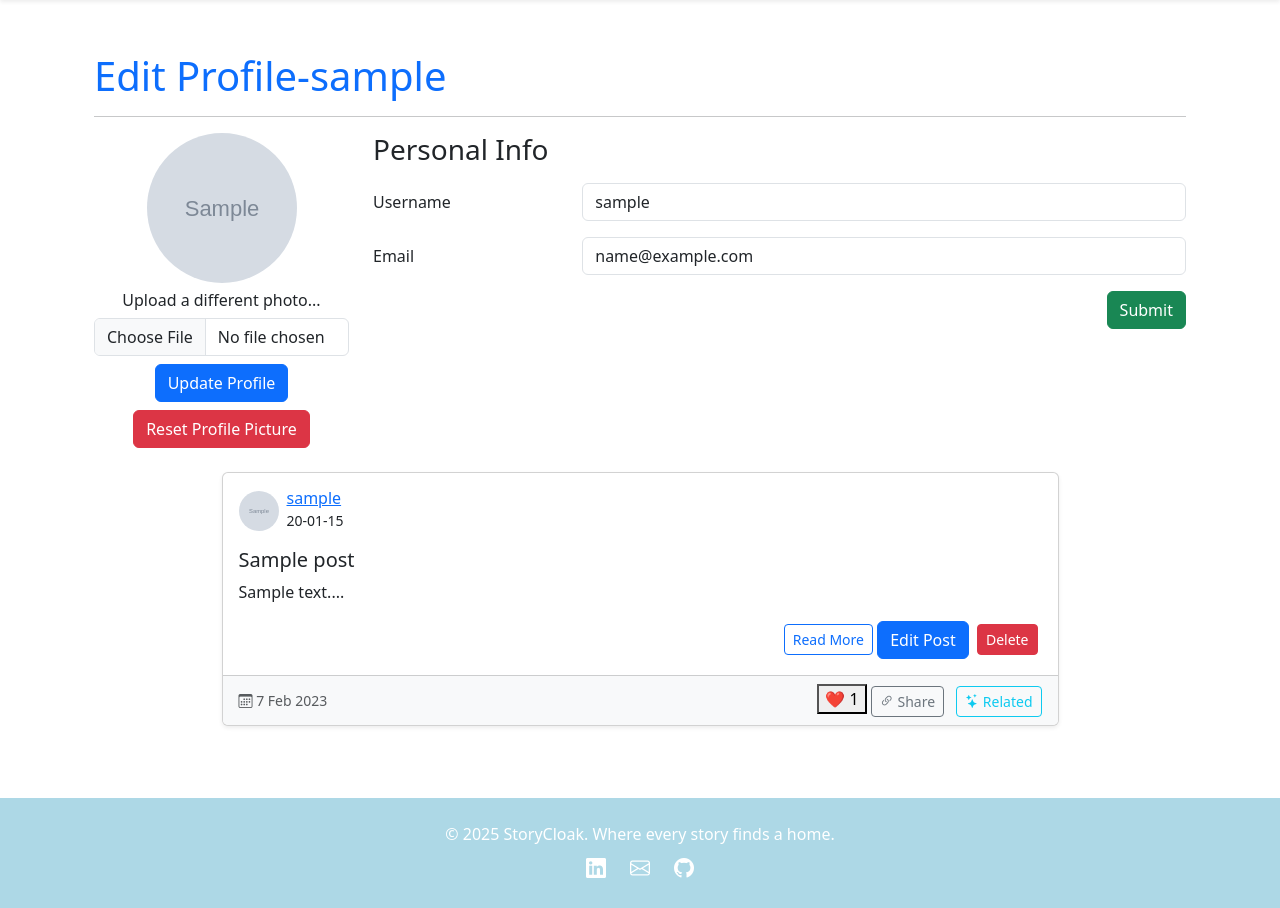
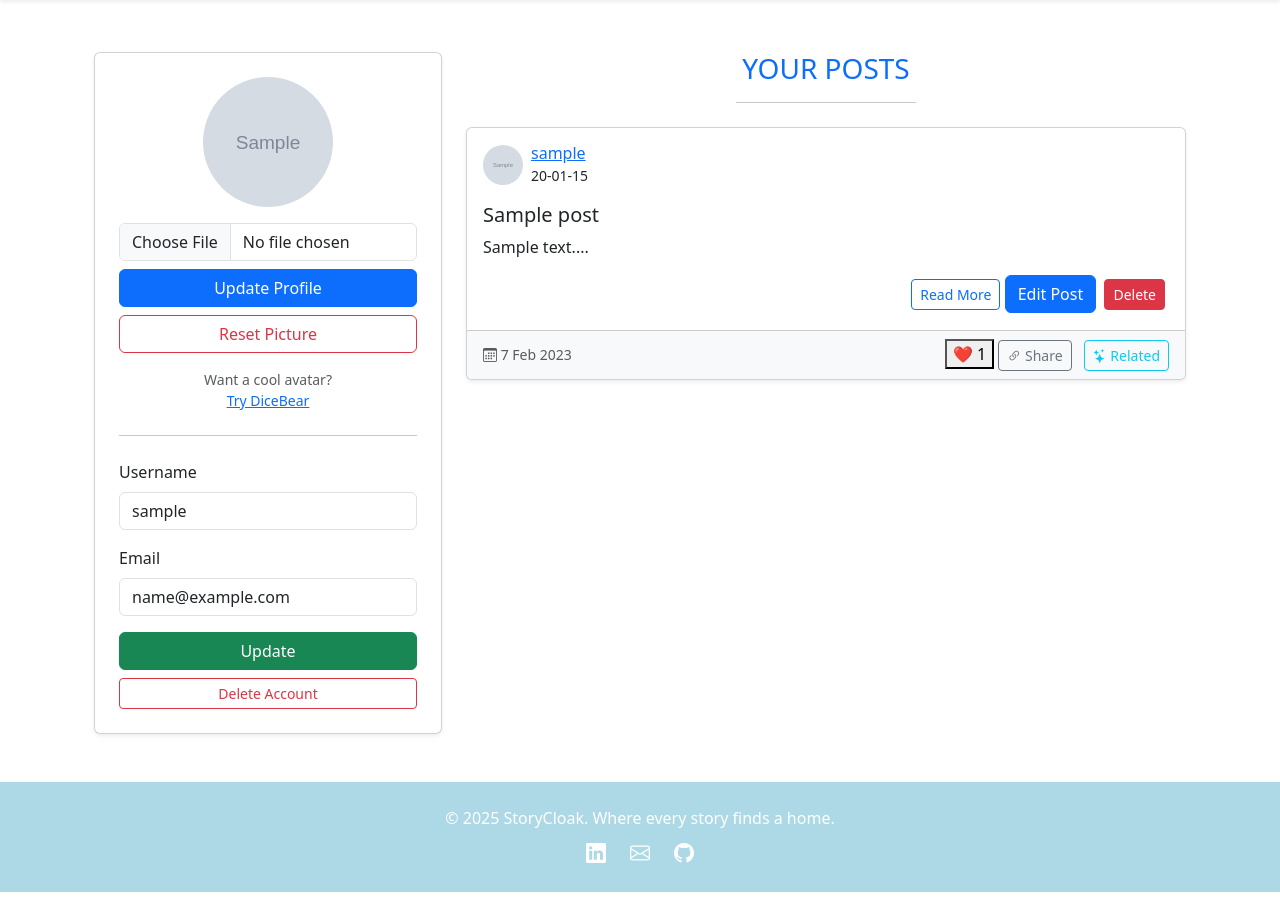
Before and after one commit to pavithapari/StoryCloak, a Flask app: page /profile in a window 1280 px wide. Shown: the part 56-964 px from the top of the page. Run offline with Flask 3, Linux system fonts and the light colour scheme; a user stored in the database is signed in; tables that the repository leaves empty hold one stand-in row (values such as "Sample post"); grey boxes marked "Sample" are stand-in pictures; some libraries are stand-ins or nearby versions.

Commit message:
Changed the ui completely

```diff
--- a/app/templates/profile.html
+++ b/app/templates/profile.html
@@ -1,93 +1,120 @@
 {% extends "base.html" %}
-{% block title %} Profile Page {% endblock %}
+{% block title %}Profile Page{% endblock %}
 {% block content %}
 
 <div class="container mt-5">
-  <h1 class="text-primary">Edit Profile-{{ user.username }}</h1>
-  <hr>
+  <div class="row g-4 flex-column flex-lg-row">
 
-  <div class="row">
-    <!-- Profile picture column -->
-    <div class="col-md-3 text-center">
-    <img src="{{ url_for('static', filename=user.profile_picture) }}" class="rounded-circle img-fluid" style="width: 150px; height: 150px;" alt="avatar">
-      <h6 class="mt-2">Upload a different photo...</h6>
+    <!-- Profile Card: Sticky on scroll -->
+    <div class="col-lg-4">
+      <div class="position-sticky" style="top: 80px;">
+        <div class="card shadow-sm p-4">
+          <div class="text-center mb-3">
+            <img src="{{ url_for('static', filename=user.profile_picture) }}"
+                 class="rounded-circle img-fluid"
+                 style="width: 130px; height: 130px;" alt="avatar">
+          </div>
+
+          <!-- Upload Form -->
           <form method="POST" enctype="multipart/form-data" action="{{ url_for('users.upload_profile_picture') }}">
             {{ form.csrf_token }}
             {{ form.profile_picture(class="form-control mb-2") }}
-        {{ form.submit_profile(class="btn btn-primary") }}
+            {{ form.submit_profile(class="btn btn-primary w-100 mb-2") }}
           </form>
+
+          <!-- Reset Button -->
           <form method="POST" action="{{ url_for('users.reset_profile_picture') }}">
             {{ form.csrf_token }}
-        <button type="submit" class="btn btn-danger mt-2" id="liveToastBtn">Reset Profile Picture</button>
-        <div class="toast-container position-fixed bottom-0 end-0 p-3">
-        <div id="liveToast" class="toast" role="alert" aria-live="assertive" aria-atomic="true">
-          <div class="toast-header">
-            <strong class="me-auto">Information</strong>
-            <button type="button" class="btn-close" data-bs-dismiss="toast" aria-label="Close"></button>
-          </div>
-          <div class="toast-body">
-            You can get various avatars from this website <a href="https://www.dicebear.com/playground/">DiceBear</a>
-          </div>
-        </div>
+            <button type="submit" class="btn btn-outline-danger w-100" data-bs-toggle="tooltip" data-bs-placement="bottom" title="Use only if you want to reset to your original picture after uploading another.">Reset Picture</button>
+          </form>
+
+          <!-- Centered DiceBear Tip -->
+          <div class="small text-muted mt-3 text-center">
+            Want a cool avatar? <br>
+            <a href="https://www.dicebear.com/playground/" target="_blank">Try DiceBear</a>
           </div>
 
+          <hr class="my-4">
 
-      </form>
-    </div>
-
-    <!-- Form column -->
-    <div class="col-md-9">
-
-      <h3 class="mb-3">Personal Info</h3>
-
+          <!-- Edit Info Form -->
           <form method="POST">
             {{ form.hidden_tag() }}
 
-        <div class="mb-3 row">
-          <label class="col-sm-3 col-form-label">Username</label>
-          <div class="col-sm-9">
+            <div class="mb-3">
+              <label class="form-label">Username</label>
               {{ form.username(class="form-control", value=user.username) }}
             </div>
+
+            <div class="mb-3">
+              <label class="form-label">Email</label>
+              {{ form.email(class="form-control", value=user.email) }}
             </div>
 
-        <div class="mb-3 row">
-          <label class="col-sm-3 col-form-label">Email</label>
-          <div class="col-sm-9">
-            {{ form.email(class="form-control",value=user.email) }}
-          </div>
-        </div>
+            <div class="d-grid gap-2">
+              {{ form.submit(class="btn btn-success") }}
+            <button type="button" class="btn btn-outline-danger btn-sm" data-bs-toggle="modal" data-bs-target="#deleteAccountModal">
+              Delete Account
+            </button>
 
-        <div class="text-end">
-          {{ form.submit(class="btn btn-success") }}
             </div>
           </form>
         </div>
       </div>
     </div>
 
-<div class="d-flex justify-content-center">
-  <main class="col-12 col-lg-9 mt-4">
+    <!-- Posts Section -->
+    <div class="col-lg-8">
+      <div class="text-center mb-4">
+        <h3 class="text-primary ">YOUR POSTS</h3>
+        <hr class="w-25 mx-auto">
+      </div>
+
+      {% if posts %}
         {% for post in posts %}
           {% set liked = post.likes | selectattr("user_id", "equalto", current_user.id) | list | length > 0 %}
-    {% set edit=True %}
+          {% set edit = True %}
           {% include "_post_card.html" %}
-{% block like_script %}
-{% endblock %}
+        {% endfor %}
+      {% else %}
+        <div class="container mt-5">
+          <div class="alert alert-info text-center" role="alert">
+            <h4 class="alert-heading">No Posts Found!</h4>
+            <p>It seems you haven't created any posts yet. Start jotting down your thoughts!</p>
+            <hr>
+            <p class="mb-0">Click the button below to create your first note.</p>
+            <a href="{{ url_for('posts.create_post') }}" class="btn btn-primary mt-3">Create Note</a>
+          </div>
+        </div>
+      {% endif %}
+    </div>
+
+  </div>
+</div>
+
+<!-- Delete Account Modal -->
+<div class="modal fade" id="deleteAccountModal" tabindex="-1" aria-labelledby="deleteAccountModalLabel" aria-hidden="true">
+  <div class="modal-dialog modal-dialog-centered">
+    <div class="modal-content">
+      <form method="POST" action="{{ url_for('users.delete_account') }}">
+        {{ form.csrf_token }}
+        <div class="modal-header">
+          <h5 class="modal-title" id="deleteAccountModalLabel">Confirm Account Deletion</h5>
+          <button type="button" class="btn-close" data-bs-dismiss="modal" aria-label="Close"></button>
+        </div>
+        <div class="modal-body">
+          Are you sure you want to delete your account? This action cannot be undone.
+        </div>
+        <div class="modal-footer">
+        <button type="button" class="btn btn-secondary" data-bs-dismiss="modal">Cancel</button>
+        <input type="submit" class="btn btn-danger" value="Delete">
+      </div>
+
+      </form>
+    </div>
+  </div>
+</div>
 
 
-      {% endfor %}
-    </main>
-</div>
 
-  {% if request.args.get('toast') == 'reset-success' %}
-      <script>
-        document.addEventListener('DOMContentLoaded', () => {
-          const toastElement = document.getElementById('liveToast');
-          const toast = new bootstrap.Toast(toastElement, { autohide: false });
-          toast.show();
-        });
-      </script>
-  {% endif %}
-
-
+{% block like_script %}{% endblock %}
 {% endblock %}
--- a/app/users/forms.py
+++ b/app/users/forms.py
@@ -35,7 +35,7 @@ class UserForm(FlaskForm):
     email = StringField('Email', validators=[DataRequired(), Email()])
     profile_picture = FileField('Update Profile Picture', validators=[FileAllowed(['jpg', 'png', 'jpeg', 'webp'])])
     submit_profile = SubmitField('Update Profile')
-    submit = SubmitField('Submit')
+    submit = SubmitField('Update')
 
 
 class RequestResetForm(FlaskForm):
```
Lines whose indentation alone changed are shown as unchanged.
